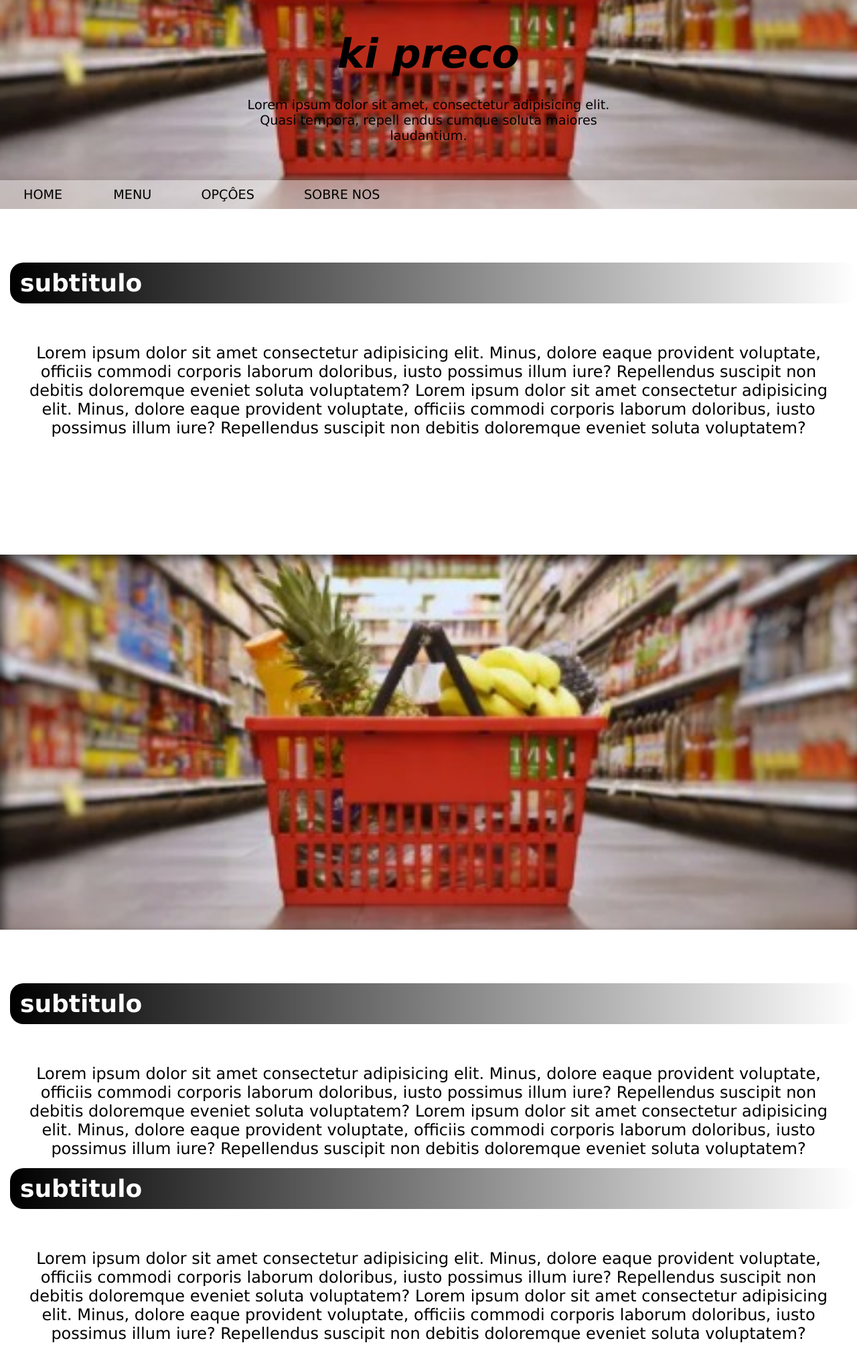
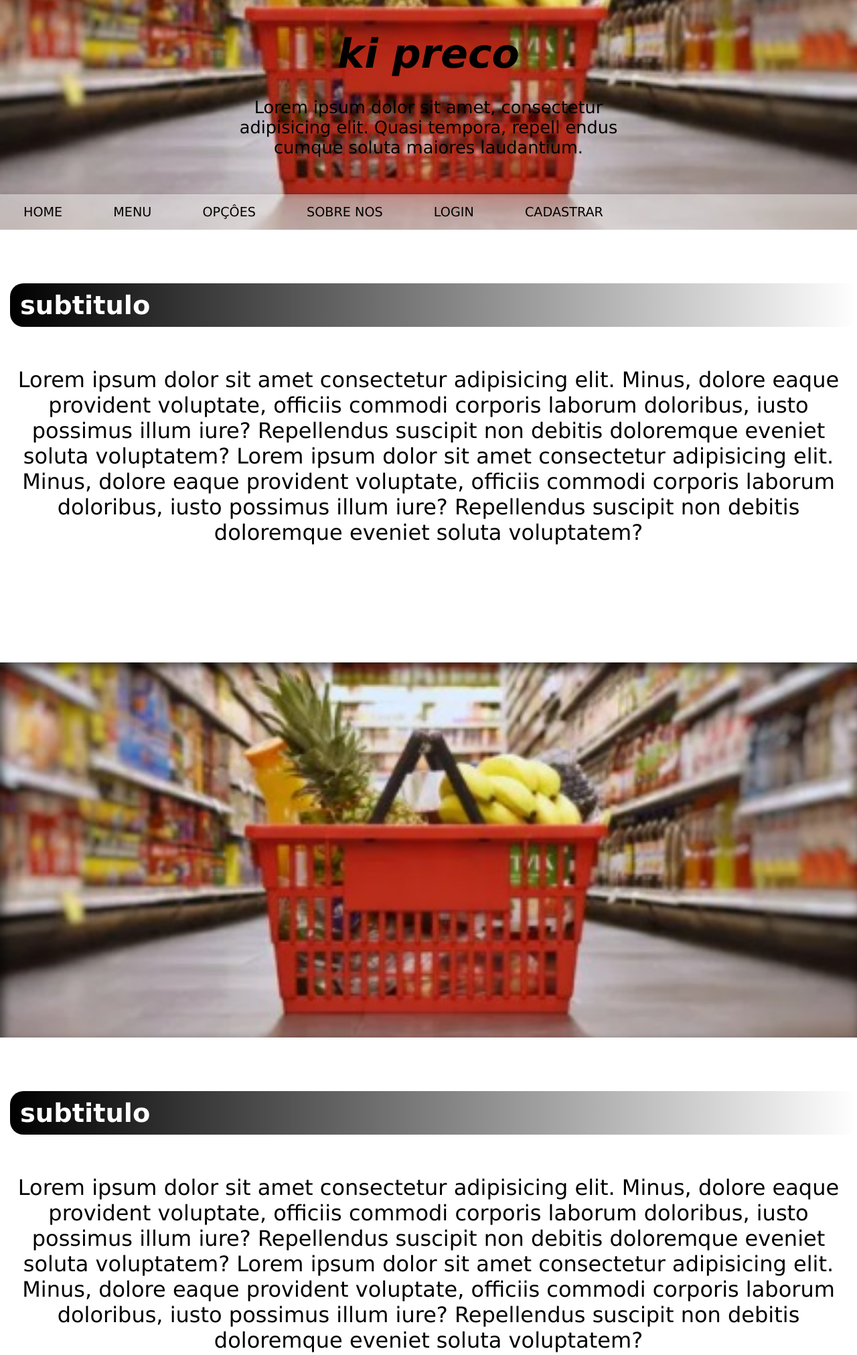
Before and after one commit to MattAlexandre/projeto-tcc, a PHP site: page / in a window 1280 px wide. Shown: the top 2023 px of the page at 67% size. Run offline with PHP 8.4, Linux system fonts and the light colour scheme.

Commit message:
alteração-estilo

```diff
--- a/estilo/index.css
+++ b/estilo/index.css
@@ -48,7 +48,7 @@ header > section > h1{
 /*seletor do p da section do header*/
 header > section > p{
     color: var(--cor1);
-    font:normal normal 1.5vw var(--font1);
+    font:normal normal 2vw var(--font1);
     text-align: center;
     margin: auto;
     padding: 10px;
@@ -57,7 +57,7 @@ header > section > p{
 
 nav{
     background-color: rgba(255, 255, 255, 0.411);
-    padding: 10px 0px;
+    padding: 15px 0px;
     box-shadow: 0px 10px 15px rgba(0, 0, 0, 0.555);
 }
 
@@ -74,7 +74,7 @@ nav > a:hover{
     color: var(--cor2);
     border-radius: 20px;
     text-decoration: underline;
-    padding: 10px;
+    padding: 15px;
     box-shadow: 5px 5px 15px rgba(0, 0, 0, 0.438);
 }
 
@@ -91,6 +91,7 @@ section.padrao > h2{
     padding: 10px 15px;
     margin: -40px 0px 40px 15px;
     border-radius: 20px;
+    font: normal bold 3vw var(--font1);
 }
 
 section.padrao > p{
@@ -98,6 +99,7 @@ section.padrao > p{
     margin-bottom: 35px;
     color: var(--cor1);
     text-align: center;
+    font: normal normal 2.5vw var(--font1);
 }
 
 section.padrao{
--- a/index.html
+++ b/index.html
@@ -25,10 +25,12 @@
         </section>
 
         <nav>
-            <a href="#"> HOME </a>
-            <a href="#"> MENU</a>
-            <a href="#"> OPÇÔES</a>
-            <a href="#"> SOBRE NOS</a>
+            <a href="#"> HOME      </a>
+            <a href="#"> MENU      </a>
+            <a href="#"> OPÇÔES    </a>
+            <a href="#"> SOBRE NOS </a>
+            <a href="#"> LOGIN     </a>
+            <a href="#"> CADASTRAR </a>
         </nav>
 
     </header>
```
